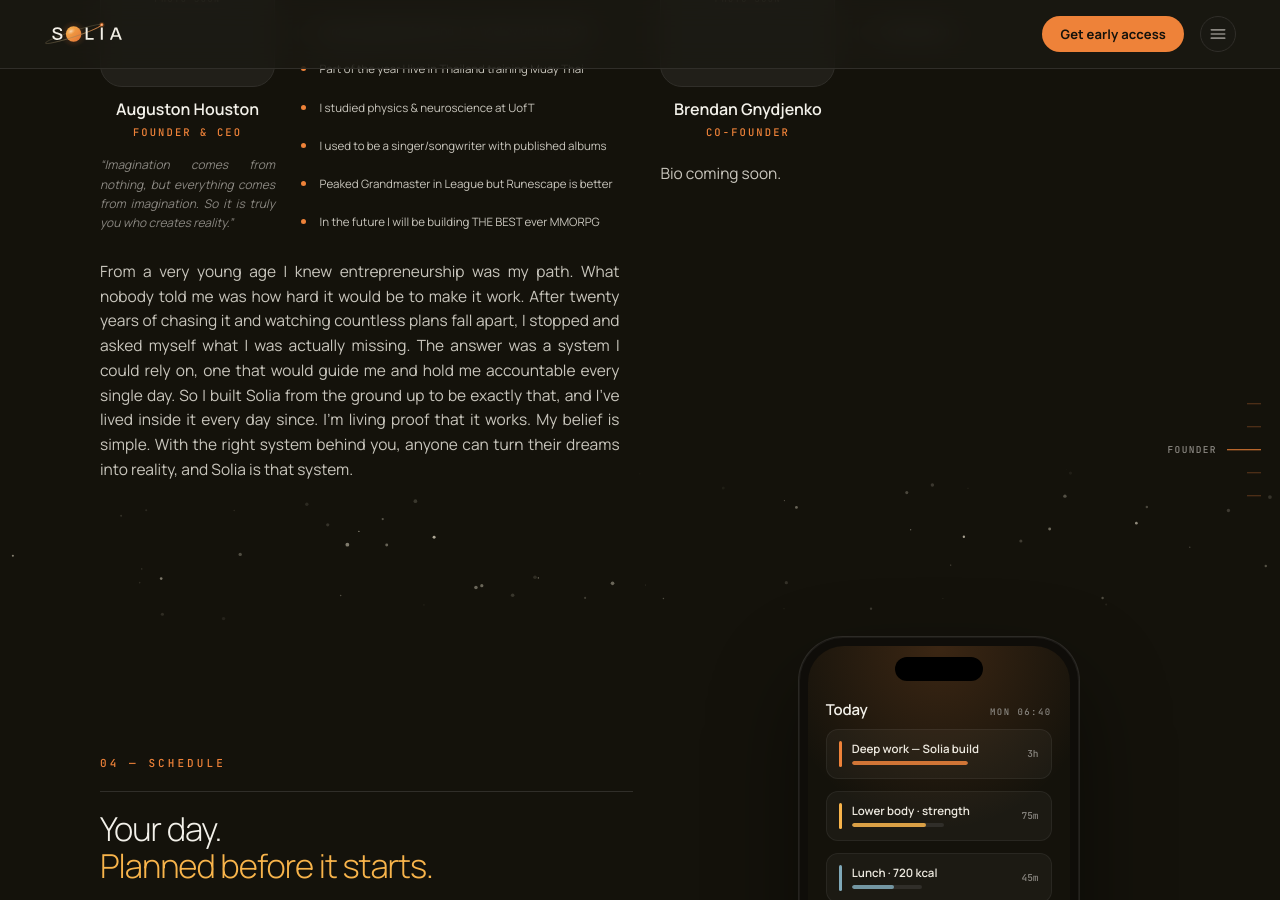
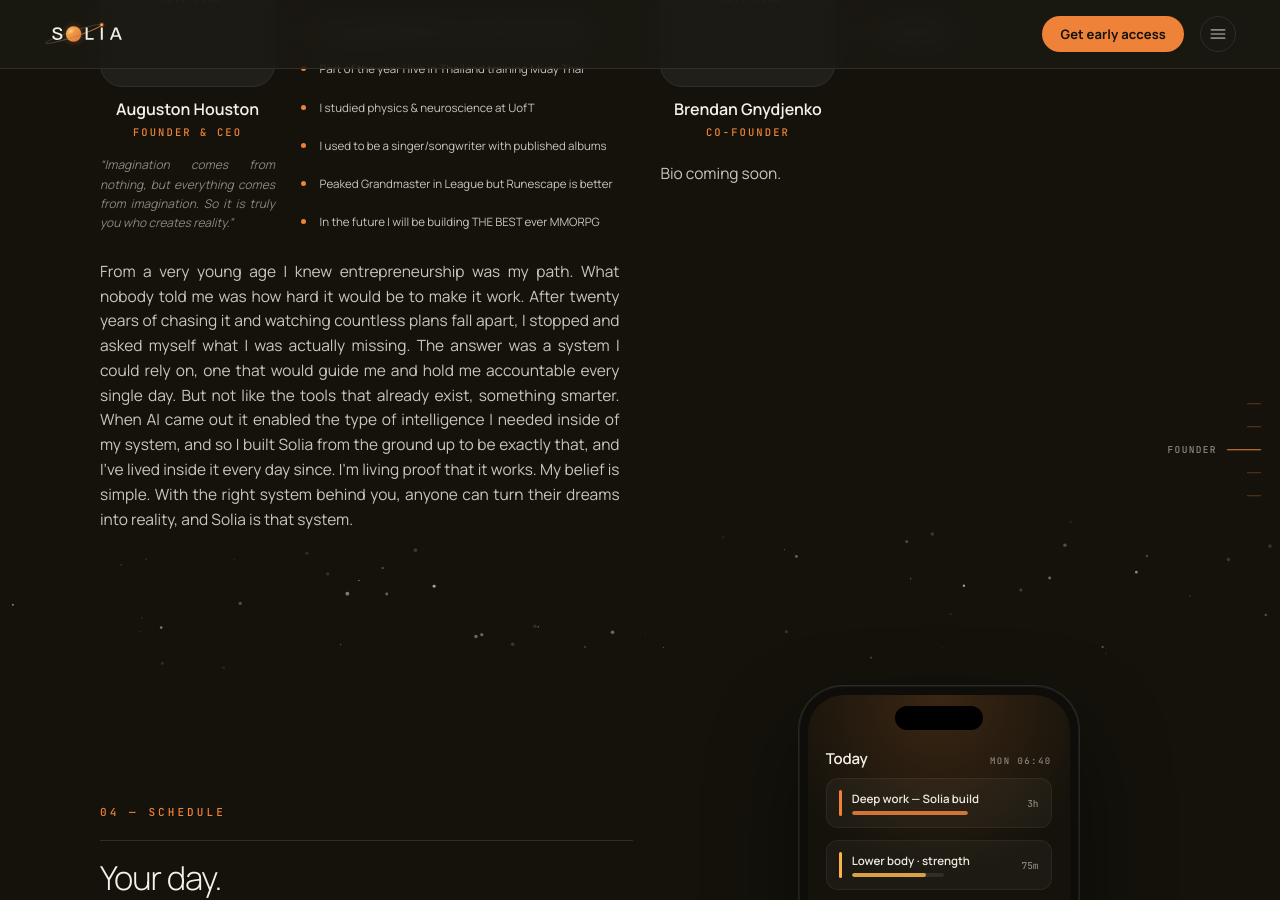
Before and after one commit to Solia-SaaS/Solia-Site, a Jekyll site: the page built from index.html, in a window 1280 px wide and 900 px high, scrolled down 4838 px. Built offline with Jekyll 4.4.1, drawn with Linux system fonts in a browser that asks for light colours.

Commit message:
Bio: AI-enablement sentences added
Co-Authored-By: Claude Fable 5 <noreply@anthropic.com>

```diff
--- a/index.html
+++ b/index.html
@@ -478,8 +478,10 @@ description: Solia is a Life Operating System designed to align your actions wit
              chasing it and watching countless plans fall apart, I stopped and asked
              myself what I was actually missing. The answer was a system I could
              rely on, one that would guide me and hold me accountable every single
-             day. So I built Solia from the ground up to be exactly that, and
-             I&#39;ve lived inside it every day since. I&#39;m living proof that it
+             day. But not like the tools that already exist, something smarter. When
+             AI came out it enabled the type of intelligence I needed inside of my
+             system, and so I built Solia from the ground up to be exactly that,
+             and I&#39;ve lived inside it every day since. I&#39;m living proof that it
              works. My belief is simple. With the right system behind you, anyone
              can turn their dreams into reality, and Solia is that system.</p>
         </figure>
```
